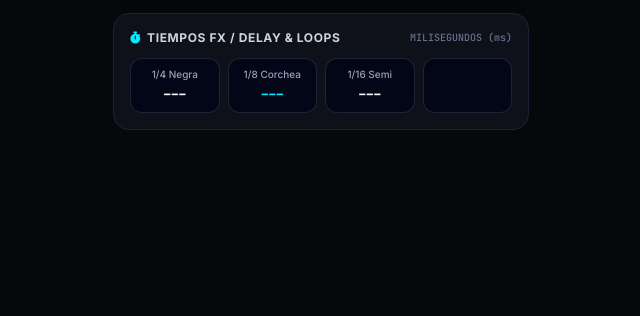
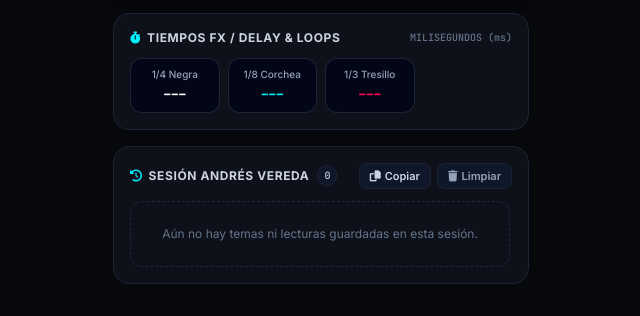
Before and after one commit to sitovereda89-netizen/Beatsync-andres, a plain HTML site: page index.html in a window 1280 px wide. Shown: the part 660-976 px from the top of the page, without its empty margins (319-959 px from the left). Before the commit the page ends 822 px from the top, so only its background shows below. Drawn offline with nearby package versions, Linux system fonts and the light colour scheme.

Commit message:
Update index.html

```diff
--- a/index.html
+++ b/index.html
@@ -415,10 +415,38 @@
                     <div id="msEighth" class="font-mono font-bold text-sm text-club-cyan mt-0.5">---</div>
                 </div>
                 <div class="bg-slate-950/90 border border-slate-800/90 rounded-xl p-2">
-                    <div class="text-[10px] text-slate-400 font-medium">1/16 Semi</div>
-                    <div id="msSixteenth" class="font-mono font-bold text-sm text-white mt-0.5">---</div>
+                    <div class="text-[10px] text-slate-400 font-medium">1/3 Tresillo</div>
+                    <div id="msTriplet" class="font-mono font-bold text-sm text-club-magenta mt-0.5">---</div>
                 </div>
-                <div class="bg-slate-950/90 border border-slate-800/90 rounded-xl p-2">
+            </div>
+        </section>
+
+        <!-- Historial de Sesión / Tracklist -->
+        <section class="bg-club-card border border-club-border rounded-2xl p-4">
+            <div class="flex items-center justify-between mb-3">
+                <div class="flex items-center gap-2">
+                    <h3 class="text-xs font-bold uppercase tracking-wider text-slate-300 flex items-center gap-1.5">
+                        <i class="fa-solid fa-clock-rotate-left text-club-cyan"></i>
+                        Sesión Andrés Vereda
+                    </h3>
+                    <span id="historyCount" class="text-[10px] font-mono px-1.5 py-0.5 rounded-full bg-slate-900 border border-club-border text-slate-300">0</span>
+                </div>
+
+                <div class="flex items-center gap-1.5">
+                    <button id="copyHistoryBtn" type="button" title="Copiar tracklist" class="px-2.5 py-1 rounded-lg bg-slate-900 hover:bg-slate-800 border border-club-border text-[11px] font-semibold text-slate-300 hover:text-club-cyan flex items-center gap-1 transition active:scale-95">
+                        <i class="fa-solid fa-copy"></i> Copiar
+                    </button>
+                    <button id="clearHistoryBtn" type="button" title="Limpiar historial" class="px-2.5 py-1 rounded-lg bg-slate-900 hover:bg-slate-800 border border-club-border text-[11px] font-semibold text-slate-400 hover:text-red-400 flex items-center gap-1 transition active:scale-95">
+                        <i class="fa-solid fa-trash"></i> Limpiar
+                    </button>
+                </div>
+            </div>
+
+            <div id="historyList" class="flex flex-col gap-2 max-h-60 overflow-y-auto pr-0.5"></div>
+        </section>
+
+    </div>
+
     <!-- Modal de Configuración (Skins, Sensibilidad y API Key de AudD) -->
     <div id="settingsModal" class="hidden fixed inset-0 z-50 bg-black/80 backdrop-blur-sm flex items-center justify-center p-4">
         <div class="bg-club-card border border-club-border rounded-3xl w-full max-w-md p-5 shadow-2xl max-h-[90vh] overflow-y-auto">
```
